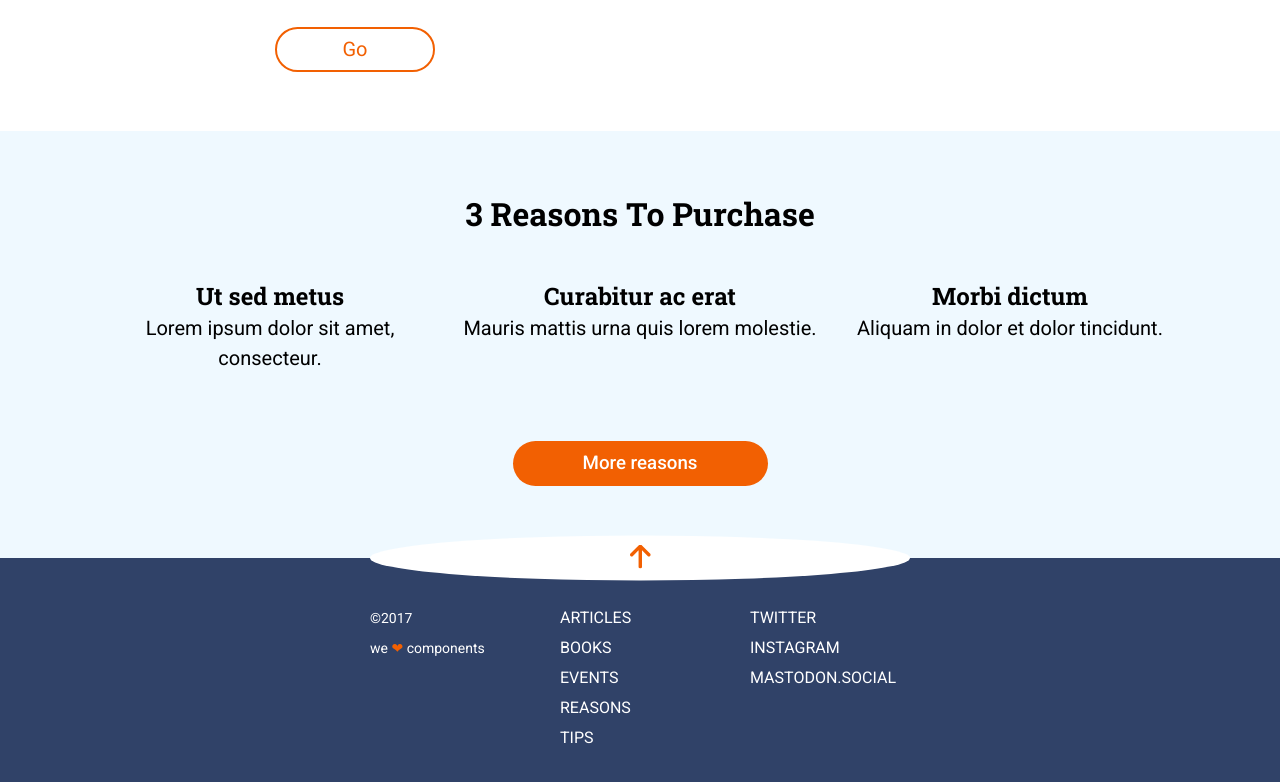
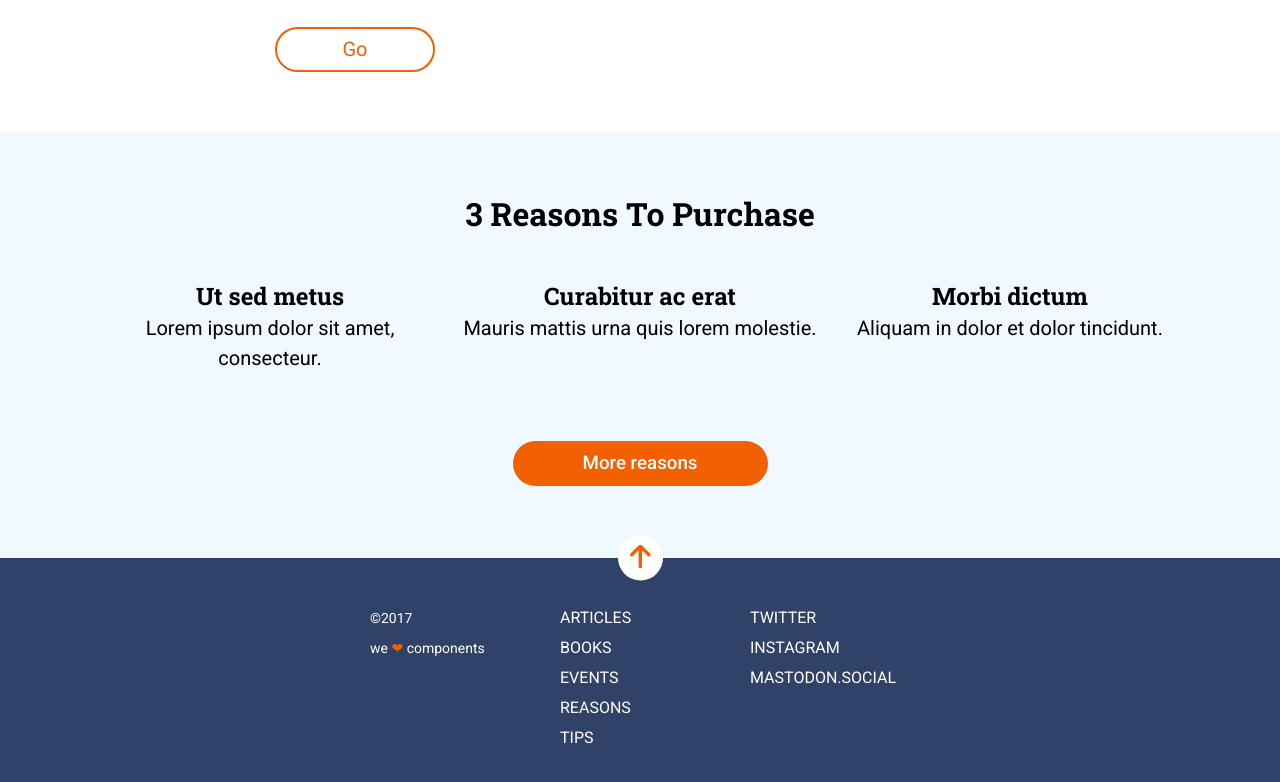
Before and after one commit to miriamela/Anonymous-Proxy, a website: page docs/index.html in a window 1280 px wide. Shown: the part 1029-1811 px from the top of the page. Drawn offline with Linux system fonts and the light colour scheme.

Commit message:
minor changes

```diff
--- a/src/scss/layout/_footer.scss
+++ b/src/scss/layout/_footer.scss
@@ -8,8 +8,8 @@
         margin: 0 auto;
         transform: translateY(-50%);
         border-radius: 50%;
-        min-width:45px;
-        min-height: 45px;
+        width:45px;
+        height: 45px;
         background-color: $primary-light;
         @include flexColumn;
 
```
Also changed, not shown: docs/assets/css/main.css.
